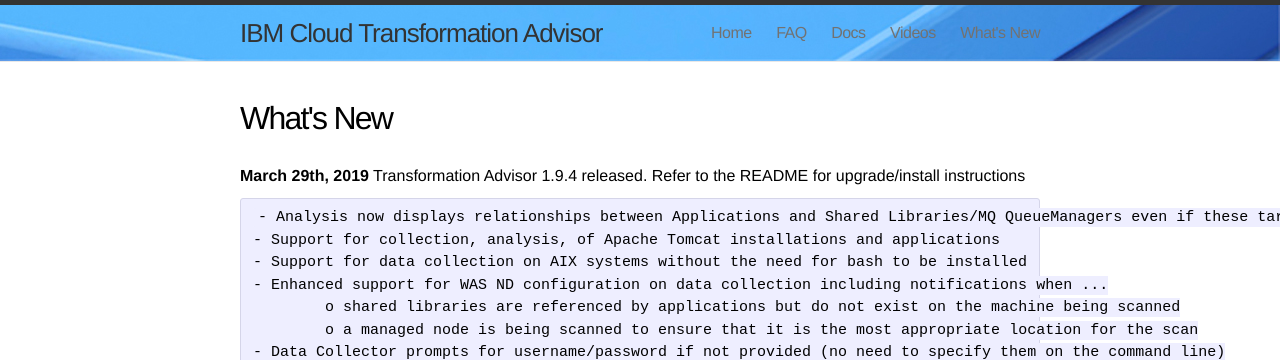
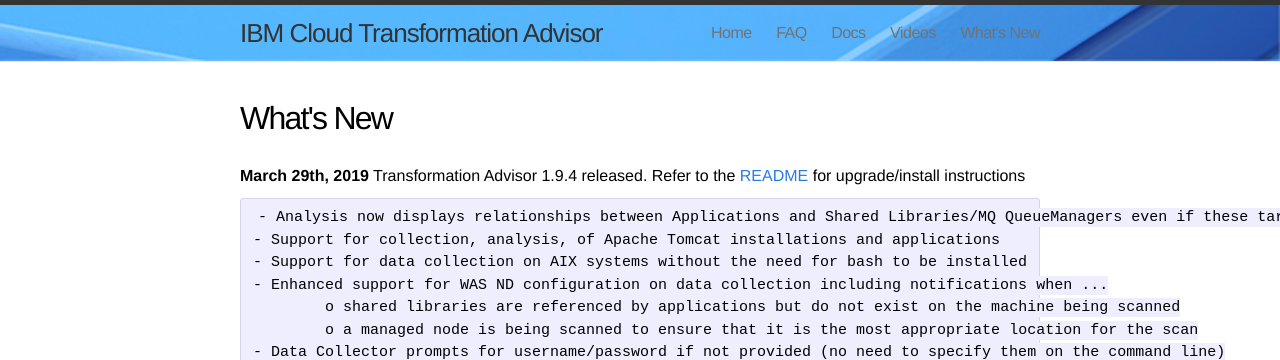
Before and after one commit to TransformationAdvisor/TA.github.io, a Jekyll site: the page built from news/index.md, in a window 1280 px wide and 900 px high. Shown: the top 360 px of the window. Built offline with Jekyll 4.4.1, drawn with Linux system fonts in a browser that asks for light colours; part of the change alters nothing that is shown.

```diff
--- a/news/index.md
+++ b/news/index.md
@@ -2,7 +2,7 @@
 layout: page
 title: What's New
 ---
-**March 29th, 2019** Transformation Advisor 1.9.4 released. Refer to the README for upgrade/install instructions
+**March 29th, 2019** Transformation Advisor 1.9.4 released. Refer to the [README](./1.9.4_README.md) for upgrade/install instructions
 
 	- Analysis now displays relationships between Applications and Shared Libraries/MQ QueueManagers even if these targets have not been scanned
 	- Support for collection, analysis, of Apache Tomcat installations and applications
```
